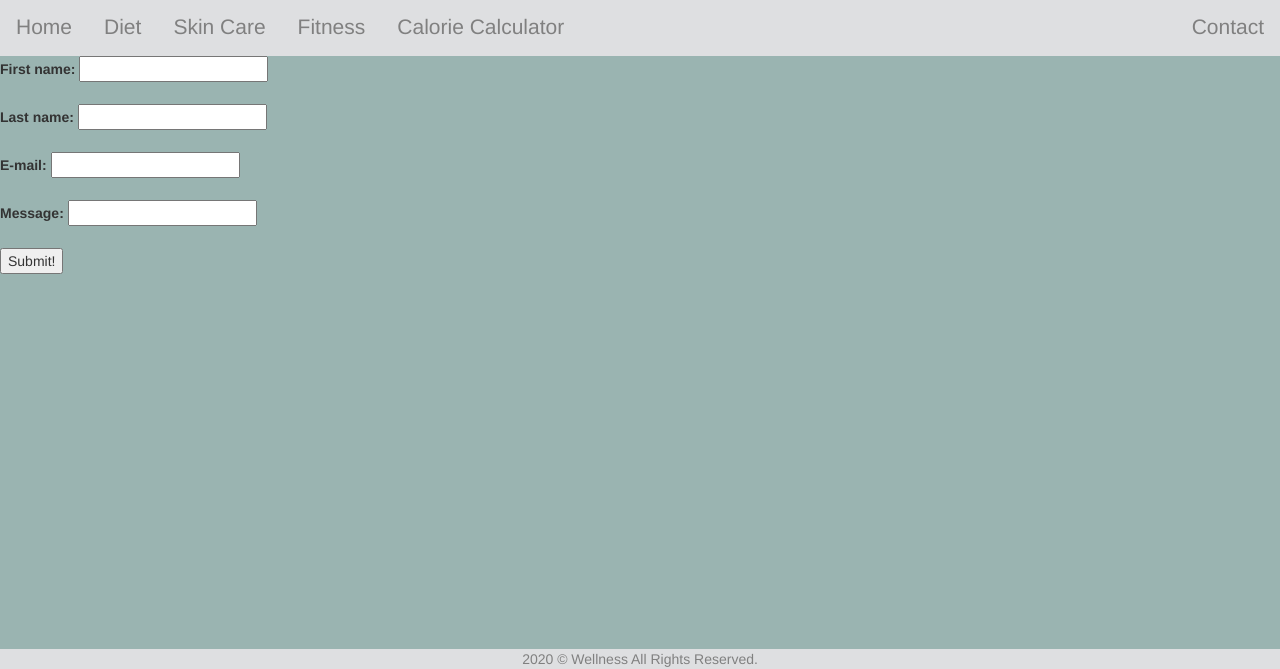
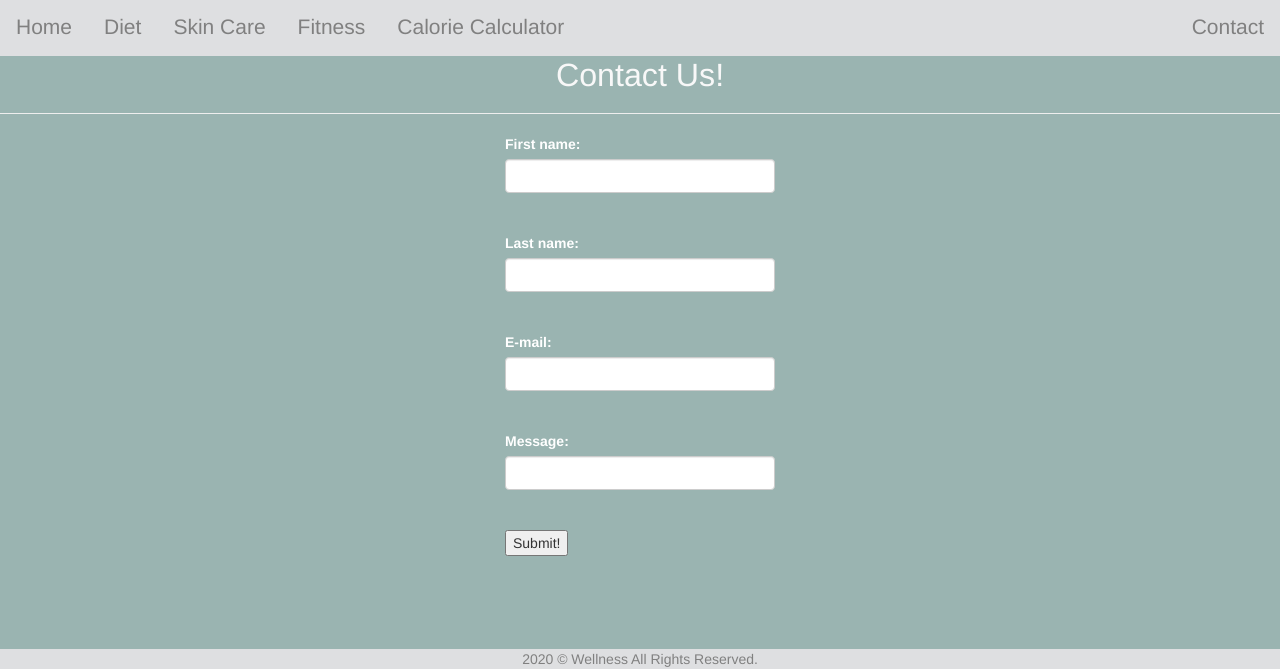
Before and after one commit to connellboyce/wellness-site, a website: page public/Contact.html in a window 1280 px wide. Shown: the part 131-800 px from the top of the page. Drawn offline with nearby package versions, Linux system fonts and the light colour scheme; a web font is replaced by a local one.

Commit message:
Fixing header formats and contact form
why?
- contact form needed to be centered
- implemented bootstrap flair
- made all headers line up
- added horizontal rules under headers

```diff
--- a/public/Contact.html
+++ b/public/Contact.html
@@ -6,6 +6,7 @@
         <link href="https://fonts.googleapis.com/css?family=Bellota|Caveat|Quicksand|Sacramento&display=swap" rel="stylesheet">
         <link rel="stylesheet" href="https://maxcdn.bootstrapcdn.com/bootstrap/3.4.1/css/bootstrap.min.css">
         <link rel = "stylesheet" type = "text/css" href = "stylesheets/wellness-site.css"/>
+        <script src="javascripts/contact.js"></script>
     </head>
     <body>
 <br>
@@ -21,31 +22,26 @@
             <li><a href="CalorieCal.html">Calorie Calculator</a></li>
             <li style="float: right"><a href="contact.html">Contact</a></li>
         </ul>
-
-      <div>
-        <label>First name:</label>
-        <input type="text" id="first"><br><br>
-        <label>Last name:</label>
-        <input type="text" id="Last"><br><br>
-        <label>E-mail:</label>
-        <input type="text" id="email"><br><br>
-        <label>Message:</label>
-        <input type="text" id="message"><br><br>
-        <button onclick="sendInfo()">Submit!</button>
-
-        <script>
-
-
-            function sendInfo(){
-                var firstname = document.querySelector("#first").value
-                var lastname = document.querySelector("#last").value
-                var email = document.querySelector("#email").value
-                var message = document.querySelector("#message").value
-
-                console.log(firstname + ", " + lastname + ", " + email + message);
-            };
-        </script>
-
+<br>
+<br>
+        <h2>Contact Us!</h2>
+        <hr>
+    <div class="container">
+        <form>
+            <div class="form-group">
+                <label for="first" class="formlabel">First name:</label>
+                <input class="form-control" type="text" id="first"><br><br>
+                <label for="Last" class="formlabel">Last name:</label>
+                <input class="form-control" type="text" id="Last"><br><br>
+                <label for="email" class="formlabel">E-mail:</label>
+                <input class="form-control" type="text" id="email"><br><br>
+                <label for="message" class="formlabel">Message:</label>
+                <input class="form-control" type="text" id="message"><br><br>
+                <button onclick="sendInfo()">Submit!</button>
+            </div>
+        </form>
+    </div>
+    <br>
 
 <footer>2020 © Wellness All Rights Reserved.</footer>
     </body>
--- /dev/null
+++ b/public/javascripts/contact.js
@@ -0,0 +1,8 @@
+function sendInfo(){
+    var firstname = document.querySelector("#first").value
+    var lastname = document.querySelector("#last").value
+    var email = document.querySelector("#email").value
+    var message = document.querySelector("#message").value
+
+    console.log(firstname + ", " + lastname + ", " + email + message);
+};
```
Also changed, not shown: public/CalorieCal.html (+1 -0 lines), public/Diet.html (+1 -0 lines), public/Fitness.html (+1 -0 lines), public/SkinCare.html (+1 -1 lines), public/index.html (+5 -2 lines).
